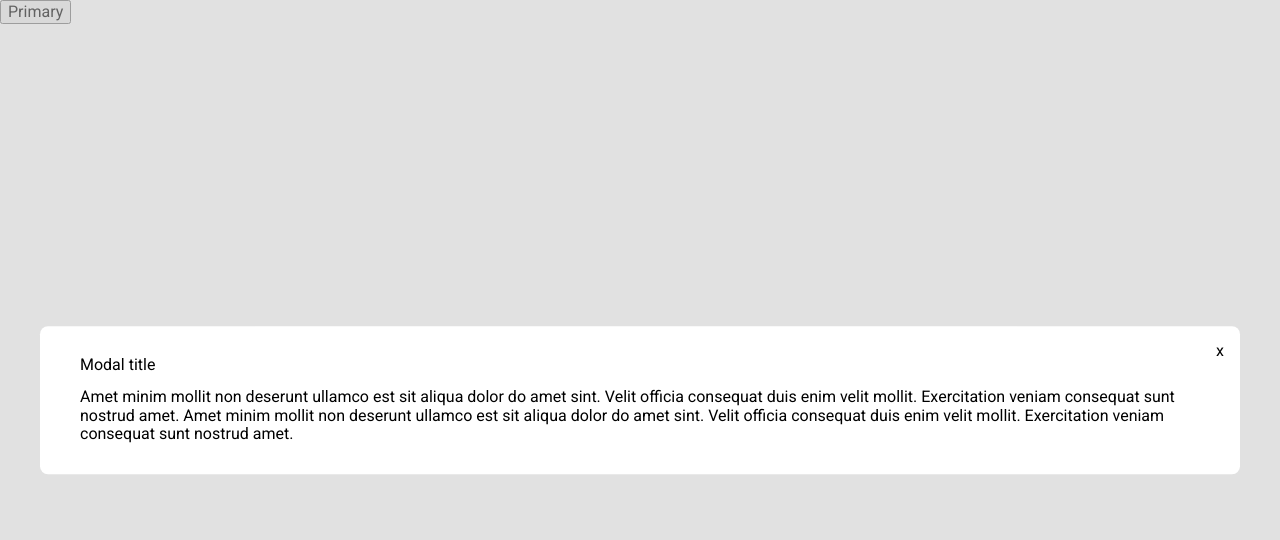
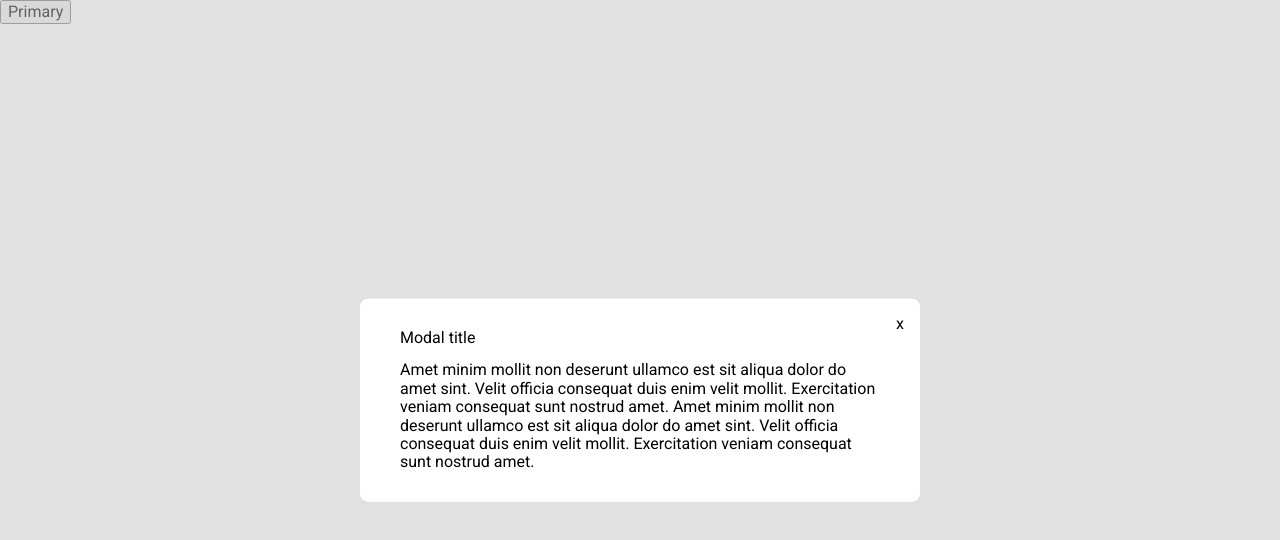
Before and after one commit to js-tasks-ru/htmlcss-20220120_labudova81, a website: page 05-lection3/02-modal/index.html in a window 1280 px wide. Both pictures are taken after a click on the element "Primary". Drawn offline with Linux system fonts and the light colour scheme.

```diff
--- a/05-lection3/02-modal/modal.css
+++ b/05-lection3/02-modal/modal.css
@@ -20,7 +20,8 @@
     background: var(--white);
     border-radius: 0.5rem;
     top: 50%;
-    transform: translateY(calc(-50% - 2.5rem));
+    left: 50%;
+    transform: translate(calc(-50% - 2.5rem), calc(-50% - 2.5rem));
 
     position: absolute;
 }
```
